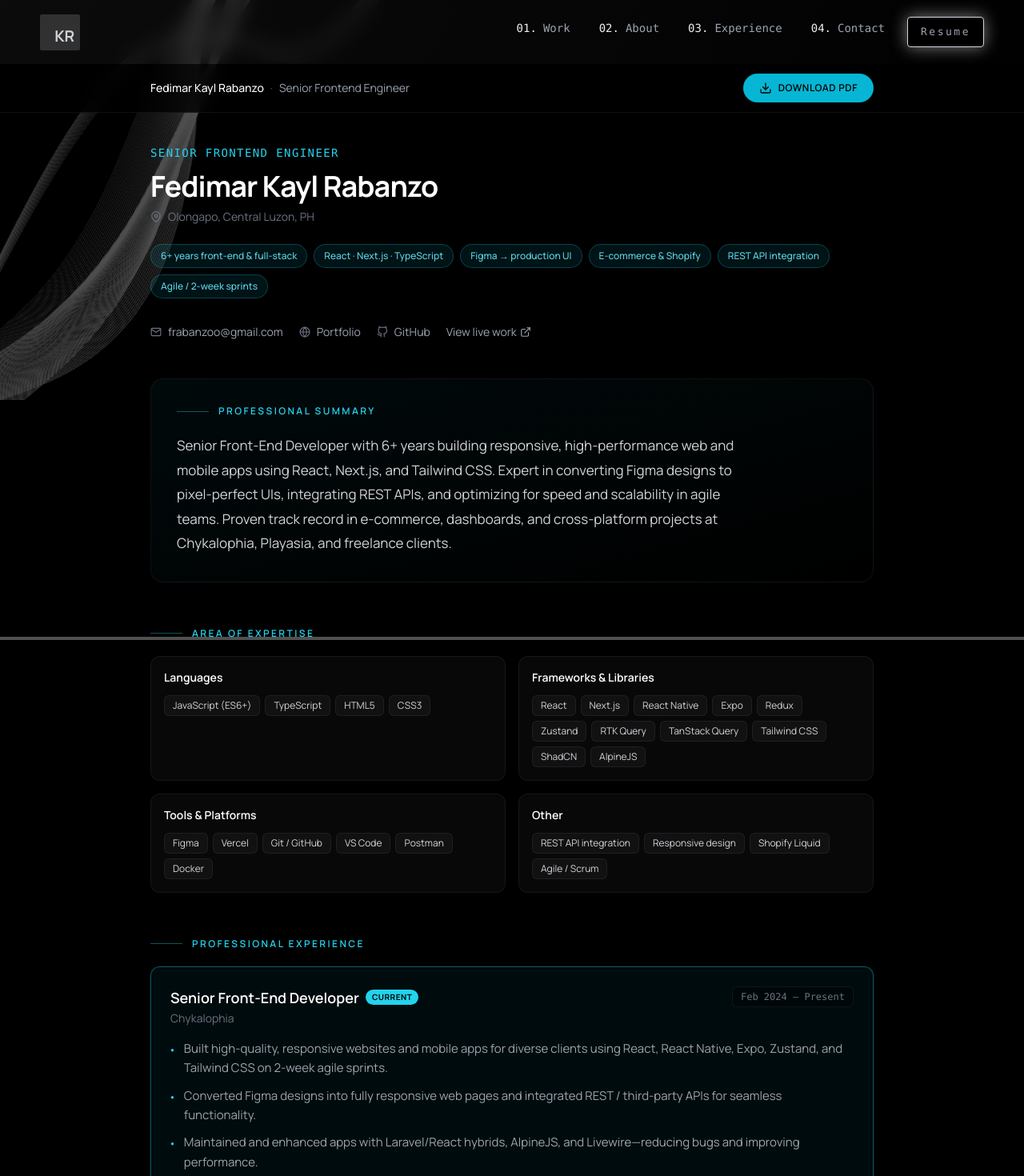
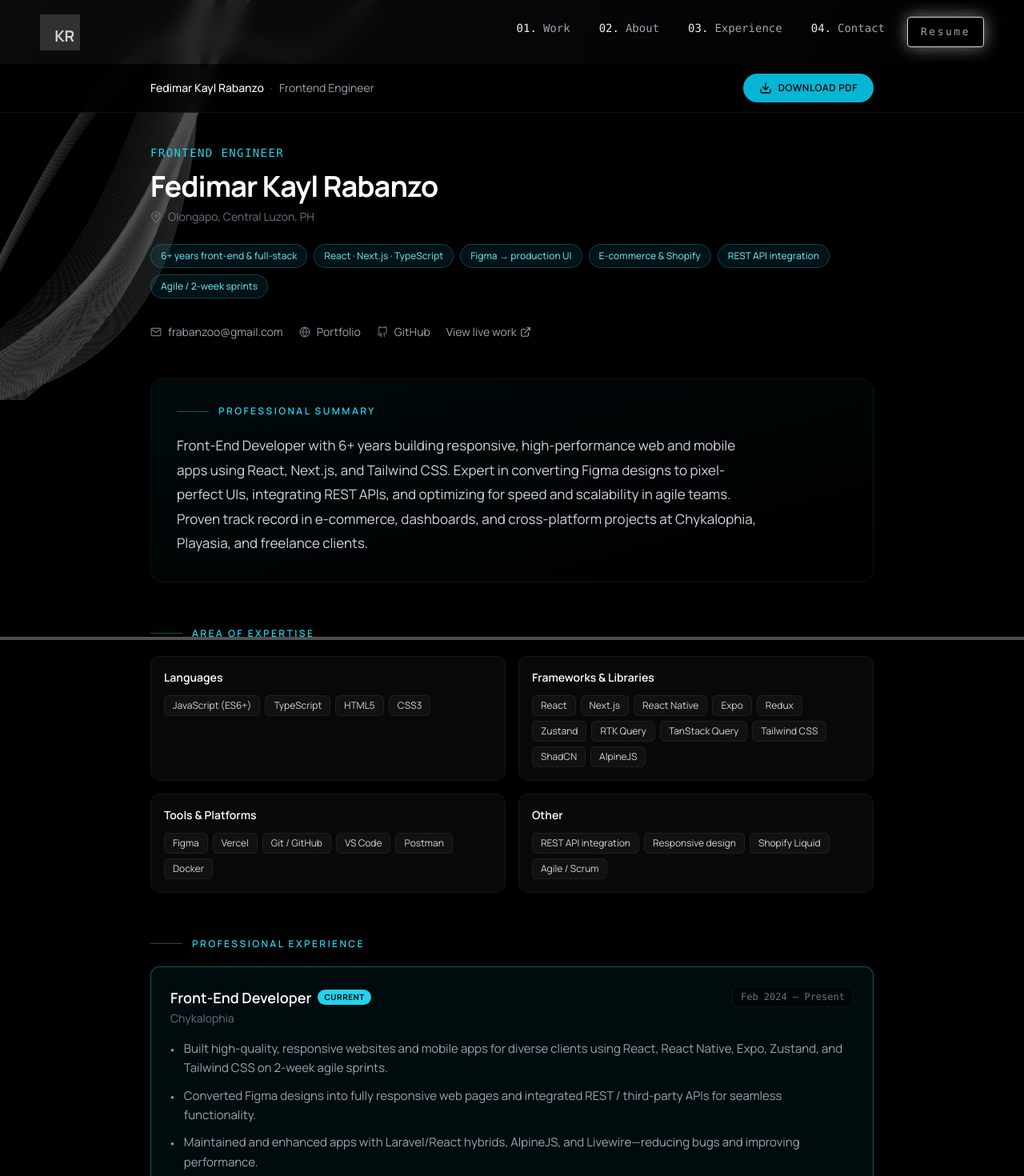
Before and after one commit to Kayl06/findkaylrabanzo, a Next.js app: page /resume in a window 1280 px wide. Shown: the top 1470 px of the page at 80% size. Built offline with nearby package versions, Linux system fonts and the light colour scheme.

Commit message:
Update role titles from "Senior Front-end Developer" to "Front-end Developer" across multiple components, including SiteMeta, experience, resume, and site data, to reflect a more accurate job title. Adjust related descriptions accordingly.

```diff
--- a/src/components/SiteMeta.js
+++ b/src/components/SiteMeta.js
@@ -3,7 +3,7 @@ import { SITE } from "@/data/site";
 
 export default function SiteMeta({
   title = `${SITE.name} — ${SITE.title}`,
-  description = "Portfolio of Fedimar Kayl Rabanzo — Senior Front-end Developer specializing in React, Next.js, Shopify, and full-stack product development.",
+  description = "Portfolio of Fedimar Kayl Rabanzo — Front-end Developer specializing in React, Next.js, Shopify, and full-stack product development.",
   path = "",
 }) {
   const url = `${SITE.url}${path}`;
--- a/src/data/experience.js
+++ b/src/data/experience.js
@@ -3,7 +3,7 @@ export const EXPERIENCE = [
     id: "chykalophia",
     company: "Chykalophia",
     website: "https://chykalophia.com/",
-    role: "Senior Front-end Developer",
+    role: "Front-end Developer",
     period: "February 2024 – Present",
     current: true,
     bullets: [
--- a/src/data/resume.js
+++ b/src/data/resume.js
@@ -1,7 +1,7 @@
 /** Resume page content — aligned with FRONTEND ENGINEER CV PDF */
 
 export const RESUME_SUMMARY =
-  "Senior Front-End Developer with 6+ years building responsive, high-performance web and mobile apps using React, Next.js, and Tailwind CSS. Expert in converting Figma designs to pixel-perfect UIs, integrating REST APIs, and optimizing for speed and scalability in agile teams. Proven track record in e-commerce, dashboards, and cross-platform projects at Chykalophia, Playasia, and freelance clients.";
+  "Front-End Developer with 6+ years building responsive, high-performance web and mobile apps using React, Next.js, and Tailwind CSS. Expert in converting Figma designs to pixel-perfect UIs, integrating REST APIs, and optimizing for speed and scalability in agile teams. Proven track record in e-commerce, dashboards, and cross-platform projects at Chykalophia, Playasia, and freelance clients.";
 
 export const RESUME_HIGHLIGHTS = [
   "6+ years front-end & full-stack",
@@ -84,7 +84,7 @@ export const RESUME_ADDITIONAL_SKILLS = [
 export const RESUME_EXPERIENCE = [
   {
     company: "Chykalophia",
-    role: "Senior Front-End Developer",
+    role: "Front-End Developer",
     period: "Feb 2024 – Present",
     current: true,
     bullets: [
--- a/src/data/site.js
+++ b/src/data/site.js
@@ -1,8 +1,8 @@
 export const SITE = {
   name: "Fedimar Kayl Rabanzo",
   shortName: "Kayl Rabanzo",
-  title: "Senior Front-end Developer",
-  resumeHeadline: "Senior Frontend Engineer",
+  title: "Front-end Developer",
+  resumeHeadline: "Frontend Engineer",
   location: "Olongapo, Central Luzon, PH",
   email: "frabanzoo@gmail.com",
   phone: "+63 976 040 9290",
--- a/src/pages/index.js
+++ b/src/pages/index.js
@@ -97,7 +97,7 @@ export default function Home() {
                 transition={getHeroTransition(reducedMotion, 0.35)}
                 className="lg:max-w-[540px] leading-relaxed"
               >
-                Senior front-end developer specializing in React, Next.js, Shopify, and API-driven
+                Front-end developer specializing in React, Next.js, Shopify, and API-driven
                 experiences—for startups, agencies, and e-commerce brands. Available for full-time
                 roles and selective freelance projects.
               </motion.p>
@@ -161,7 +161,7 @@ export default function Home() {
             <div className="grid grid-cols-1 lg:grid-cols-2 gap-10">
               <div>
                 <p className="mb-4 leading-relaxed">
-                  Full-stack developer with{" "}
+                  Full-stack developer (Front-end Solid) with{" "}
                   <strong className="text-white">6 years of experience</strong> shipping
                   enterprise web apps, Shopify storefronts, and cross-platform products. I care about
                   performance, accessibility, and clean handoffs with design and backend teams.
```
